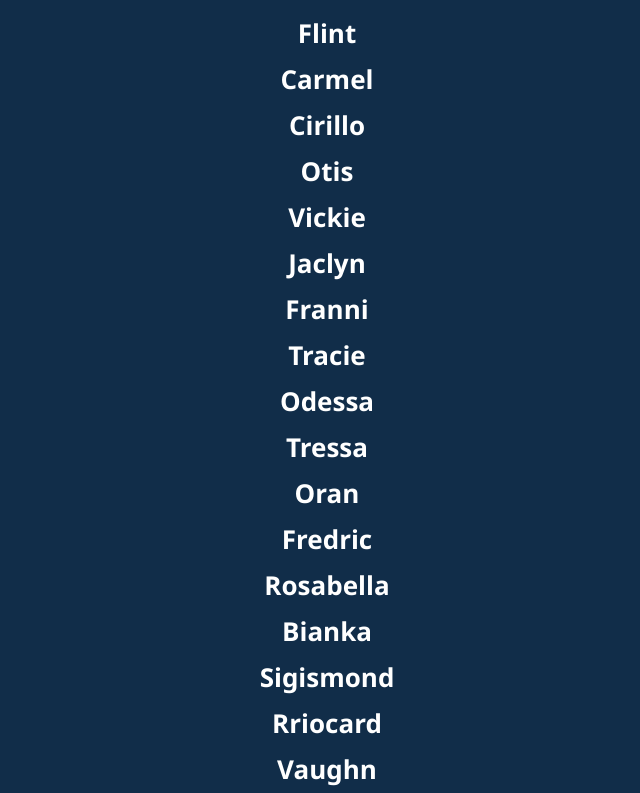
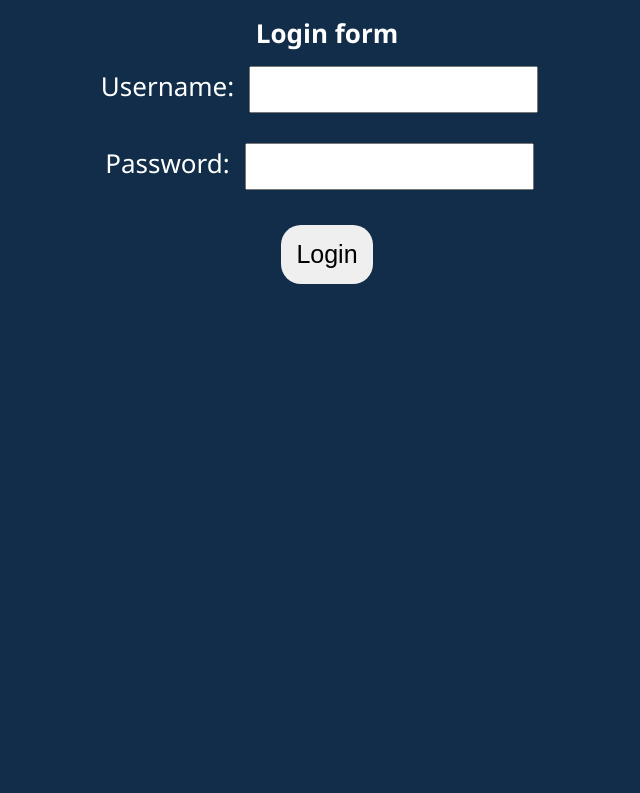
Before and after one commit to Svork7/react18-reusable-components, a React (Create React App) app: page / in a window 1280 px wide. Shown: the part 1027-1820 px from the top of the page, without its empty margins (313-953 px from the left). After the commit the page ends 1331 px from the top, so only its background shows below. Built offline with nearby package versions, Linux system fonts and the light colour scheme; the HTML template or start-up script is replaced by a standard one.

Commit message:
uncontrolled input

```diff
--- a/src/App.css
+++ b/src/App.css
@@ -19,3 +19,17 @@ button {
   cursor: pointer;
   margin: 20px;
 }
+
+form {
+  font-size: 26px;
+}
+
+input {
+  margin: 15px;
+  padding: 10px;
+  font-size: 20px;
+}
+
+label {
+  display: block;
+}
--- a/src/App.js
+++ b/src/App.js
@@ -10,6 +10,7 @@ import Person from './components/Person'
 import persons from './data/persons'
 import Reset from './components/Reset'
 import Card from './components/Card'
+import Login from './components/Login'
 
 const btnNames = ['Press me', 'Push me', 'Click me']
 
@@ -64,6 +65,8 @@ function App() {
       {persons.map((person) => {
         return <h3>{person.firstName}</h3>
       })}
+      {/*Неконтролируемый инпут*/}
+      <Login />
     </div>
   )
 }
--- /dev/null
+++ b/src/components/Login.js
@@ -0,0 +1,29 @@
+function Login() {
+  function handleFormSubmit(event) {
+    event.preventDefault()
+    const userData = {
+      username: event.target.username.value,
+      password: event.target.password.value,
+    }
+    console.log(userData)
+    alert(JSON.stringify(userData))
+  }
+  return (
+    <>
+      <h3>Login form</h3>
+      <form onSubmit={handleFormSubmit}>
+        <label>
+          Username:
+          <input type="text" name="username" />
+        </label>
+        <label>
+          Password:
+          <input type="password" name="password" />
+        </label>
+        <button type="submit">Login</button>
+      </form>
+    </>
+  )
+}
+
+export default Login
--- a/src/data/persons.js
+++ b/src/data/persons.js
@@ -20,335 +20,6 @@ const persons = [
     email: 'tkobiera2@pagesperso-orange.fr',
     img: 'http://dummyimage.com/200x100.png/cc0000/ffffff',
   },
-  {
-    id: 4,
-    firstName: 'Flint',
-    lastName: 'Marsie',
-    email: 'fmarsie3@admin.ch',
-    img: 'http://dummyimage.com/200x100.png/cc0000/ffffff',
-  },
-  {
-    id: 5,
-    firstName: 'Carmel',
-    lastName: 'Clohessy',
-    email: 'cclohessy4@tiny.cc',
-    img: 'http://dummyimage.com/200x100.png/5fa2dd/ffffff',
-  },
-  {
-    id: 6,
-    firstName: 'Cirillo',
-    lastName: 'Trusdale',
-    email: 'ctrusdale5@arstechnica.com',
-    img: 'http://dummyimage.com/200x100.png/ff4444/ffffff',
-  },
-  {
-    id: 7,
-    firstName: 'Otis',
-    lastName: 'Tann',
-    email: 'otann6@columbia.edu',
-    img: 'http://dummyimage.com/200x100.png/dddddd/000000',
-  },
-  {
-    id: 8,
-    firstName: 'Vickie',
-    lastName: 'Proschke',
-    email: 'vproschke7@discovery.com',
-    img: 'http://dummyimage.com/200x100.png/ff4444/ffffff',
-  },
-  {
-    id: 9,
-    firstName: 'Jaclyn',
-    lastName: 'Lipsett',
-    email: 'jlipsett8@ifeng.com',
-    img: 'http://dummyimage.com/200x100.png/ff4444/ffffff',
-  },
-  {
-    id: 10,
-    firstName: 'Franni',
-    lastName: 'Lansberry',
-    email: 'flansberry9@sohu.com',
-    img: 'http://dummyimage.com/200x100.png/ff4444/ffffff',
-  },
-  {
-    id: 11,
-    firstName: 'Tracie',
-    lastName: 'Cuckoo',
-    email: 'tcuckooa@simplemachines.org',
-    img: 'http://dummyimage.com/200x100.png/5fa2dd/ffffff',
-  },
-  {
-    id: 12,
-    firstName: 'Odessa',
-    lastName: 'Phillis',
-    email: 'ophillisb@slashdot.org',
-    img: 'http://dummyimage.com/200x100.png/5fa2dd/ffffff',
-  },
-  {
-    id: 13,
-    firstName: 'Tressa',
-    lastName: 'Grass',
-    email: 'tgrassc@sbwire.com',
-    img: 'http://dummyimage.com/200x100.png/cc0000/ffffff',
-  },
-  {
-    id: 14,
-    firstName: 'Oran',
-    lastName: 'Shutler',
-    email: 'oshutlerd@cpanel.net',
-    img: 'http://dummyimage.com/200x100.png/dddddd/000000',
-  },
-  {
-    id: 15,
-    firstName: 'Fredric',
-    lastName: 'Ubsdale',
-    email: 'fubsdalee@jimdo.com',
-    img: 'http://dummyimage.com/200x100.png/dddddd/000000',
-  },
-  {
-    id: 16,
-    firstName: 'Rosabella',
-    lastName: 'Hannabus',
-    email: 'rhannabusf@ihg.com',
-    img: 'http://dummyimage.com/200x100.png/5fa2dd/ffffff',
-  },
-  {
-    id: 17,
-    firstName: 'Bianka',
-    lastName: 'Meigh',
-    email: 'bmeighg@ihg.com',
-    img: 'http://dummyimage.com/200x100.png/ff4444/ffffff',
-  },
-  {
-    id: 18,
-    firstName: 'Sigismond',
-    lastName: 'Lillywhite',
-    email: 'slillywhiteh@bloomberg.com',
-    img: 'http://dummyimage.com/200x100.png/ff4444/ffffff',
-  },
-  {
-    id: 19,
-    firstName: 'Rriocard',
-    lastName: 'Luckie',
-    email: 'rluckiei@mtv.com',
-    img: 'http://dummyimage.com/200x100.png/cc0000/ffffff',
-  },
-  {
-    id: 20,
-    firstName: 'Vaughn',
-    lastName: 'Able',
-    email: 'vablej@disqus.com',
-    img: 'http://dummyimage.com/200x100.png/5fa2dd/ffffff',
-  },
-  {
-    id: 21,
-    firstName: 'Meriel',
-    lastName: 'Berzin',
-    email: 'mberzink@timesonline.co.uk',
-    img: 'http://dummyimage.com/200x100.png/dddddd/000000',
-  },
-  {
-    id: 22,
-    firstName: 'Jethro',
-    lastName: 'Wayvill',
-    email: 'jwayvilll@soundcloud.com',
-    img: 'http://dummyimage.com/200x100.png/5fa2dd/ffffff',
-  },
-  {
-    id: 23,
-    firstName: 'Camille',
-    lastName: 'Cordner',
-    email: 'ccordnerm@cloudflare.com',
-    img: 'http://dummyimage.com/200x100.png/5fa2dd/ffffff',
-  },
-  {
-    id: 24,
-    firstName: 'Sherwood',
-    lastName: 'Flecknoe',
-    email: 'sflecknoen@example.com',
-    img: 'http://dummyimage.com/200x100.png/cc0000/ffffff',
-  },
-  {
-    id: 25,
-    firstName: 'Gizela',
-    lastName: 'Kaiser',
-    email: 'gkaisero@prweb.com',
-    img: 'http://dummyimage.com/200x100.png/5fa2dd/ffffff',
-  },
-  {
-    id: 26,
-    firstName: 'Barnie',
-    lastName: 'Stoite',
-    email: 'bstoitep@a8.net',
-    img: 'http://dummyimage.com/200x100.png/cc0000/ffffff',
-  },
-  {
-    id: 27,
-    firstName: 'Gerald',
-    lastName: 'Tibbles',
-    email: 'gtibblesq@go.com',
-    img: 'http://dummyimage.com/200x100.png/ff4444/ffffff',
-  },
-  {
-    id: 28,
-    firstName: 'Jacki',
-    lastName: 'Renahan',
-    email: 'jrenahanr@google.de',
-    img: 'http://dummyimage.com/200x100.png/ff4444/ffffff',
-  },
-  {
-    id: 29,
-    firstName: 'Any',
-    lastName: 'Dickon',
-    email: 'adickons@feedburner.com',
-    img: 'http://dummyimage.com/200x100.png/5fa2dd/ffffff',
-  },
-  {
-    id: 30,
-    firstName: 'Livia',
-    lastName: 'Folkes',
-    email: 'lfolkest@dagondesign.com',
-    img: 'http://dummyimage.com/200x100.png/cc0000/ffffff',
-  },
-  {
-    id: 31,
-    firstName: 'Jessie',
-    lastName: 'Pezey',
-    email: 'jpezeyu@eventbrite.com',
-    img: 'http://dummyimage.com/200x100.png/dddddd/000000',
-  },
-  {
-    id: 32,
-    firstName: 'Janna',
-    lastName: 'Woolston',
-    email: 'jwoolstonv@techcrunch.com',
-    img: 'http://dummyimage.com/200x100.png/dddddd/000000',
-  },
-  {
-    id: 33,
-    firstName: 'Maribeth',
-    lastName: 'Ashley',
-    email: 'mashleyw@studiopress.com',
-    img: 'http://dummyimage.com/200x100.png/5fa2dd/ffffff',
-  },
-  {
-    id: 34,
-    firstName: 'Jodie',
-    lastName: 'Raecroft',
-    email: 'jraecroftx@slate.com',
-    img: 'http://dummyimage.com/200x100.png/dddddd/000000',
-  },
-  {
-    id: 35,
-    firstName: 'Nanette',
-    lastName: 'Biasini',
-    email: 'nbiasiniy@hostgator.com',
-    img: 'http://dummyimage.com/200x100.png/5fa2dd/ffffff',
-  },
-  {
-    id: 36,
-    firstName: 'Emmy',
-    lastName: 'Vlasyuk',
-    email: 'evlasyukz@tiny.cc',
-    img: 'http://dummyimage.com/200x100.png/dddddd/000000',
-  },
-  {
-    id: 37,
-    firstName: 'Gerome',
-    lastName: 'Kembley',
-    email: 'gkembley10@liveinternet.ru',
-    img: 'http://dummyimage.com/200x100.png/ff4444/ffffff',
-  },
-  {
-    id: 38,
-    firstName: 'Sorcha',
-    lastName: 'Gallardo',
-    email: 'sgallardo11@fc2.com',
-    img: 'http://dummyimage.com/200x100.png/dddddd/000000',
-  },
-  {
-    id: 39,
-    firstName: 'Lanni',
-    lastName: 'Cometto',
-    email: 'lcometto12@squarespace.com',
-    img: 'http://dummyimage.com/200x100.png/cc0000/ffffff',
-  },
-  {
-    id: 40,
-    firstName: 'Isabel',
-    lastName: 'Pruckner',
-    email: 'ipruckner13@oracle.com',
-    img: 'http://dummyimage.com/200x100.png/5fa2dd/ffffff',
-  },
-  {
-    id: 41,
-    firstName: 'Robby',
-    lastName: 'Asaaf',
-    email: 'rasaaf14@archive.org',
-    img: 'http://dummyimage.com/200x100.png/dddddd/000000',
-  },
-  {
-    id: 42,
-    firstName: 'Luis',
-    lastName: 'Richichi',
-    email: 'lrichichi15@cornell.edu',
-    img: 'http://dummyimage.com/200x100.png/dddddd/000000',
-  },
-  {
-    id: 43,
-    firstName: 'Jephthah',
-    lastName: 'Housley',
-    email: 'jhousley16@wix.com',
-    img: 'http://dummyimage.com/200x100.png/dddddd/000000',
-  },
-  {
-    id: 44,
-    firstName: 'Eleen',
-    lastName: 'Broseman',
-    email: 'ebroseman17@economist.com',
-    img: 'http://dummyimage.com/200x100.png/dddddd/000000',
-  },
-  {
-    id: 45,
-    firstName: 'Tersina',
-    lastName: 'Verne',
-    email: 'tverne18@qq.com',
-    img: 'http://dummyimage.com/200x100.png/cc0000/ffffff',
-  },
-  {
-    id: 46,
-    firstName: 'Edi',
-    lastName: 'Klaassens',
-    email: 'eklaassens19@whitehouse.gov',
-    img: 'http://dummyimage.com/200x100.png/5fa2dd/ffffff',
-  },
-  {
-    id: 47,
-    firstName: 'Arlin',
-    lastName: 'Detloff',
-    email: 'adetloff1a@icq.com',
-    img: 'http://dummyimage.com/200x100.png/dddddd/000000',
-  },
-  {
-    id: 48,
-    firstName: 'Karilynn',
-    lastName: 'Eglin',
-    email: 'keglin1b@youtube.com',
-    img: 'http://dummyimage.com/200x100.png/cc0000/ffffff',
-  },
-  {
-    id: 49,
-    firstName: 'Goddard',
-    lastName: "D'Avaux",
-    email: 'gdavaux1c@mlb.com',
-    img: 'http://dummyimage.com/200x100.png/dddddd/000000',
-  },
-  {
-    id: 50,
-    firstName: 'Galina',
-    lastName: 'Weber',
-    email: 'gweber1d@virginia.edu',
-    img: 'http://dummyimage.com/200x100.png/ff4444/ffffff',
-  },
 ]
 
 export default persons
```
